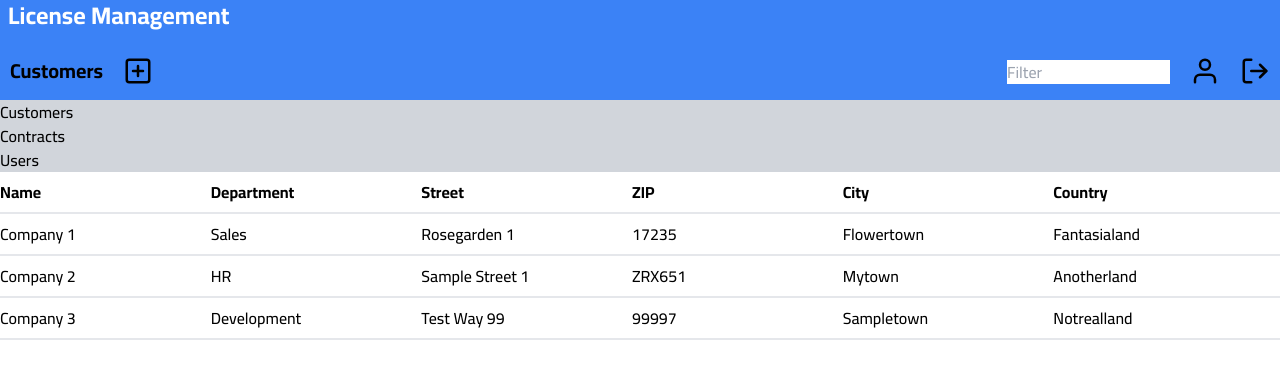
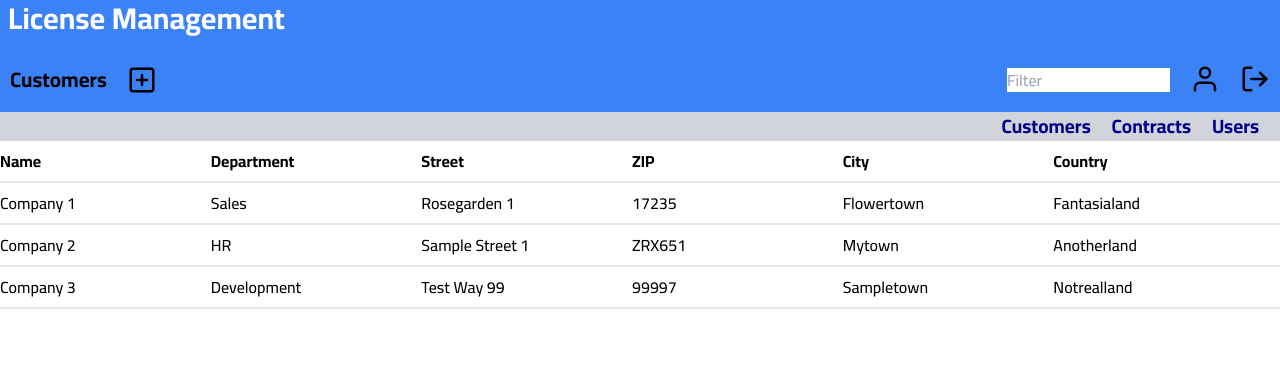
Before and after one commit to PinarGoekcek/license-management, a React (Create React App) app in the folder frontend/licence-management-ui/: page / in a window 1280 px wide. Shown: the top 378 px of the page. Built offline with nearby package versions, Linux system fonts and the light colour scheme.

Commit message:
Style Navbar, refactor css classes for header, user relative sizes

```diff
--- a/frontend/licence-management-ui/src/components/Header.js
+++ b/frontend/licence-management-ui/src/components/Header.js
@@ -12,8 +12,8 @@ const Header = ({ title }) => {
 
       <div className='header-container py-2'>
         <div className='group'>
-          <span className='item text'>{title}</span>
-          <span className='item icon onHoverChangeCol'>
+          <span className='hItem hText'>{title}</span>
+          <span className='hItem icon onHoverChangeCol'>
             <Button
               name={'Add'}
               icon={<FiPlusSquare size={iconSize} />}
@@ -25,17 +25,17 @@ const Header = ({ title }) => {
         <div className='clearfix'></div>
 
         <div className='group'>
-          <span className='item'>
-            <input type='text' placeholder='Filter' />
+          <span className='hItem'>
+            <input type='hText' placeholder='Filter' />
           </span>
-          <span className='item icon onHoverChangeCol'>
+          <span className='hItem icon onHoverChangeCol'>
             <Button
               name={'Profile'}
               icon={<FiUser size={iconSize} />}
               onClick={onClick}
             />
           </span>
-          <span className='item icon onHoverChangeCol'>
+          <span className='hItem icon onHoverChangeCol'>
             <Button
               name={'Logout'}
               icon={<FiLogOut size={iconSize} />}
--- a/frontend/licence-management-ui/src/style.css
+++ b/frontend/licence-management-ui/src/style.css
@@ -9,11 +9,14 @@
         font-family: 'Cairo', sans-serif;
       }
     h1 {
+      @apply text-3xl;
+    }
+    h2 {
       @apply text-2xl;
     }
-    h2 {
-      @apply text-xl;
-    }
+    h3 {
+        @apply text-xl;
+      }
   }
 
 .onHoverChangeCol{
@@ -25,18 +28,19 @@
 }
 
 .header-container{
+    height: 60px;
     display: flex;
     justify-content: space-between;
     align-items: center;
 }
 
-.item{
-    height: 60px;
+.hItem{
+    height: 100%;
     padding: 0 10px;
 }
 
-.text{
-    font-size: 20px;
+.hText{
+    font-size: 1.3rem;
     font-weight: bold;
 }
 
@@ -55,11 +59,32 @@
 
 .tbl-head{
     flex: 1;
-    font-size: 16px;
+    font-size: 1rem;
     font-weight: bold;
 }
 
 .tbl-content{
     flex: 1;
-    font-size: 16px;
+    font-size: 1rem;
 }
+
+.navbar a{
+    color: darkblue;
+    font-size: 1.2rem;
+    font-weight: bold;
+}
+
+.navbar a:hover{
+color:cornflowerblue;
+}
+.navbar .nav{
+    justify-content: flex-end;
+}
+
+.navbar ul{
+display: flex;
+}
+
+.navbar li{
+    margin-right: 1.3rem;
+    }
```
